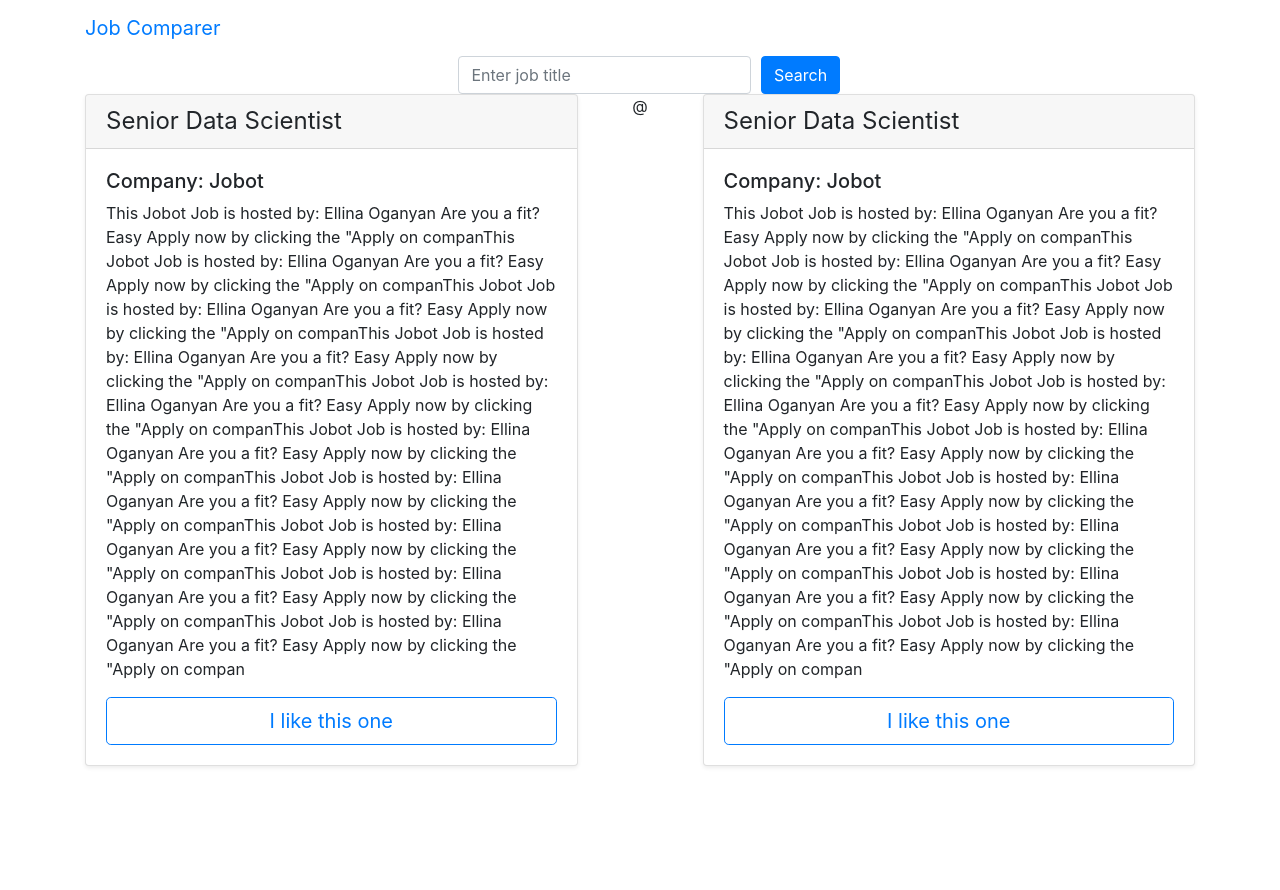
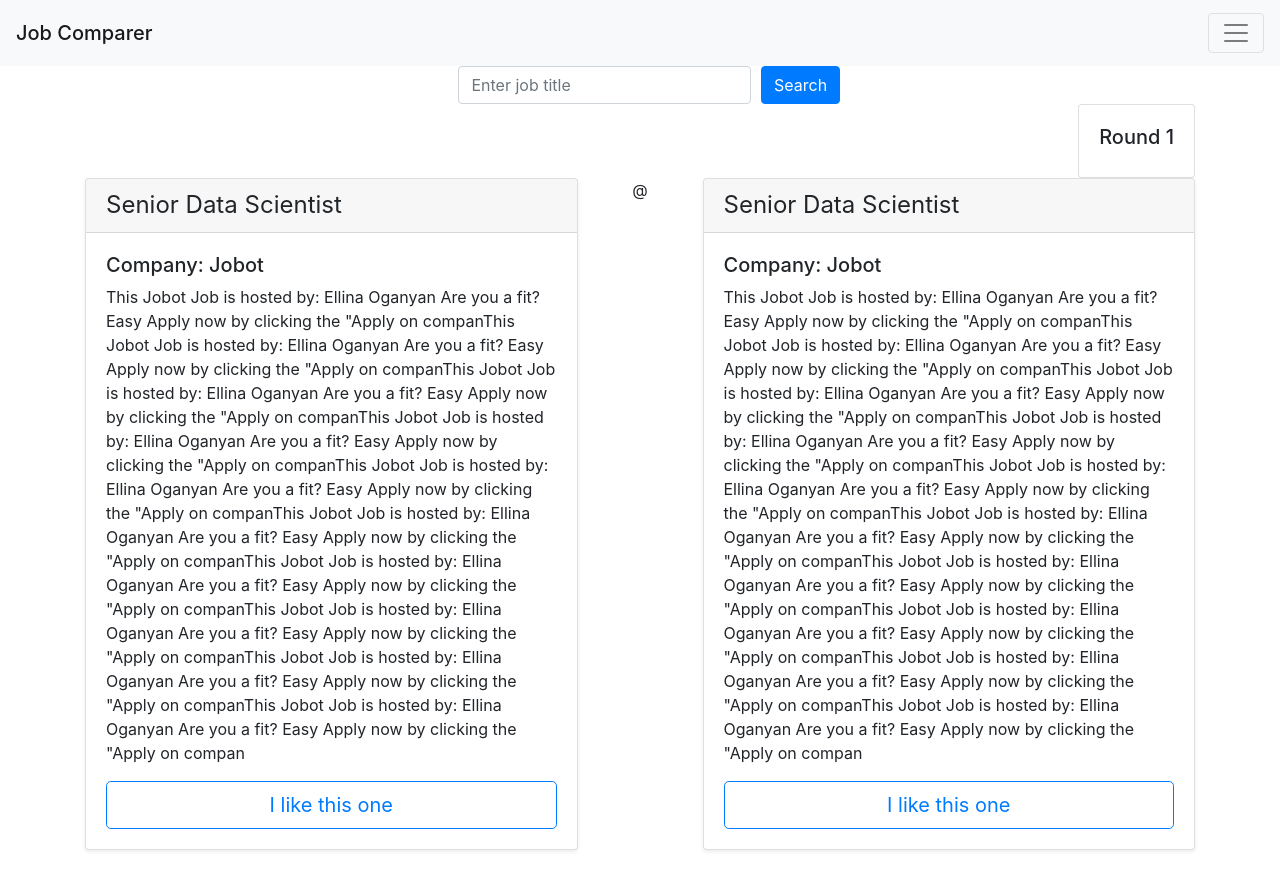
Before and after one commit to yegorkryukov/jobcomparer, a Flask app: page / in a window 1280 px wide. Before the commit the page ends 767 px from the top, so only its background shows below. Run offline with Flask 2, Linux system fonts and the light colour scheme; some libraries are stand-ins or nearby versions.

Commit message:
Added navbar and round title

```diff
--- a/templates/base.html
+++ b/templates/base.html
@@ -9,13 +9,22 @@
     <!-- <link href="{{ url_for('static', filename='css/main.css') }}" rel="stylesheet"> -->
   </head>
   <body>
-    <div class="navbar navbar-inverse navbar-fixed-top" role="navigation">
-      <div class="container">
-        <div class="navbar-header">
-          <a class="navbar-brand" href="{{ url_for('index')}}">Job Comparer</a>
-        </div>
+    <nav class="navbar navbar-light bg-light">
+      <a class="navbar-brand" href="{{ url_for('index')}}">
+        <span class="navbar-brand mb-0 h1">Job Comparer</span>
+      </a>
+      <button class="navbar-toggler" type="button" data-toggle="collapse" data-target="#navbarNav" aria-controls="navbarNav" aria-expanded="false" aria-label="Toggle navigation">
+        <span class="navbar-toggler-icon"></span>
+      </button>
+      <div class="collapse navbar-collapse" id="navbarNav">
+        <ul class="navbar-nav">
+          <li class="nav-item active">
+            <a class="nav-link" href="#">Home <span class="sr-only">(current)</span></a>
+          </li>
+        </ul>
       </div>
-    </div>
+    </nav>
+
     <div class="container">
       {% block container %}{% endblock %}
     </div>
--- a/templates/index.html
+++ b/templates/index.html
@@ -16,6 +16,16 @@
       </div>
     </form>
 
+  </div>
+</div>
+
+<div class="container">
+  <div class="row justify-content-end">
+    <div class="card text-right">
+      <div class="card-body">
+        <h5>Round 1</h5>
+      </div>
+    </div>
   </div>
 </div>
 
```
